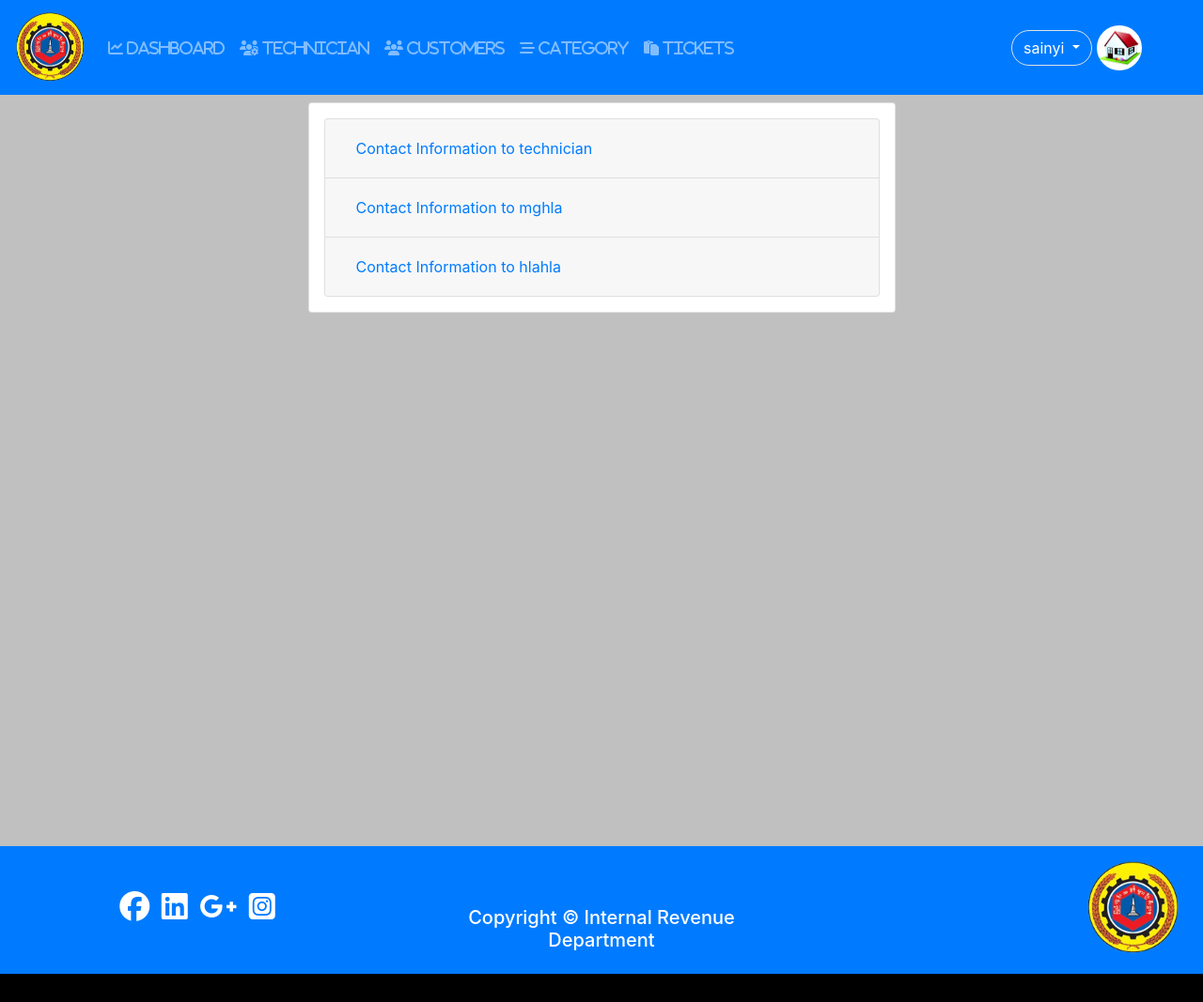
After one commit to mgsainyinyitun/HelpDesk, a Django app: page /user/system/contact-us in a window 1280 px wide. The commit adds this page. Shown: the whole page at 94% size. Run offline with Django 3.2, Linux system fonts and the light colour scheme; a user stored in the database is signed in; data comes from the database, SQL or seed files in the repository; both versions use the stored data as it was after the commit; some libraries are stand-ins or nearby versions.

Commit message:
add contact us, modify some

```diff
--- a/tickets/templates/tickets/new_category.html
+++ b/tickets/templates/tickets/new_category.html
@@ -26,7 +26,8 @@ Category Form
 		<table class="table">
 			{% for category in categories %}
 			<tr>
-			<td><span>{{category.name}}</span></td>
+			<td>
+				<span class="text-primary" style="font-size: 1.2em;"><i class="fas fa-angle-right mr-1"></i>{{category.name}}</span></td>
 
 			{% if request.user.is_superuser %}
 			{% include 'tickets/modal.html'%}
--- a/user/templates/user/base.html
+++ b/user/templates/user/base.html
@@ -44,8 +44,9 @@
     </div>
 
 
-
+    {% if user.is_authenticated %}
     {% include 'user/footer.html' %}
+    {%endif%}
 
 
     <script type="text/javascript">
--- /dev/null
+++ b/user/templates/user/contact_us.html
@@ -0,0 +1,68 @@
+{% extends 'user/base.html' %}
+{% block title %}
+About us
+{% endblock %}
+{% block content %}
+	<div class="d-flex justify-content-center">
+	<div class="card m-2 p-3 w-50">
+		<div class="accordion" id="accordionExample">
+		{% for tech in technicians %}
+			  <div class="card">
+			    <div class="card-header" id="{{tech.username}}headingOne">
+			      <h2 class="mb-0">
+			        <button class="btn btn-link btn-block text-left" type="button" data-toggle="collapse" data-target="#{{tech.username}}collapseOne" aria-expanded="true" aria-controls="{{tech.username}}collapseOne">
+			          Contact Information to {{tech.username}}
+			        </button>
+			      </h2>
+			    </div>
+
+			    <div id="{{tech.username}}collapseOne" class="collapse" aria-labelledby="{{tech.username}}headingOne" data-parent="#accordionExample">
+			      <div class="card-body">
+
+
+			       	<div class="row ml-1">
+			       		<div class="col-3">
+			       			<span class="text-primary"><i class="far fa-user mr-2"></i>NAME</span>
+
+			       		</div>
+			       		<div class="col">
+			       			<span class="text-primary">{{tech.first_name}} {{tech.last_name}}</span>
+			       		</div>
+			       	</div>
+
+			       	<div class="row ml-1">
+			       		<div class="col-3">
+			       			<span class="text-primary"><i class="fas fa-user-cog mr-1"></i>JOB TITLE</span>
+			       		</div>
+			       		<div class="col">
+			       			<span class="text-primary">{{tech.profile.category.name}}</span>
+			       		</div>
+			       	</div>
+
+			       	<div class="row ml-1">
+			       		<div class="col-3">
+			       			<span class="text-primary"><i class="fas fa-phone mr-2"></i>PHONE</span>
+
+			       		</div>
+			       		<div class="col">
+			       			<span class="text-primary">{{tech.profile.phone}}</span>
+			       		</div>
+			       	</div>
+
+			       	<div class="row ml-1">
+			       		<div class="col-3">
+			       			<span class="text-primary"><i class="fas fa-envelope-square mr-2"></i>EMAIL</span>
+			       		</div>
+			       		<div class="col">
+			       			<span class="text-primary">{{tech.email}}</span>
+			       		</div>
+			       	</div>
+
+			      </div>
+			    </div>
+			</div>
+		{% endfor%}
+		</div>
+</div>
+</div>
+{% endblock %}
--- a/user/templates/user/naviation.html
+++ b/user/templates/user/naviation.html
@@ -43,8 +43,8 @@
         <li class="nav-item {{new_ticket}}">
           <a class="nav-link" href="create"><i class="fas fa-ticket-alt"> NEW TICKETS</i></a>
         </li>
-        <li class="nav-item {{about_us}}">
-          <a class="nav-link" href="#"><i class="fas fa-sitemap"> ABOUT US</i></a>
+        <li class="nav-item {{contact_us}}">
+          <a class="nav-link" href="user/system/contact-us"><i class="fas fa-sitemap"> CONTACT US</i></a>
         </li>
           {% endif %}
 
--- a/user/templates/user/role_view.html
+++ b/user/templates/user/role_view.html
@@ -1,5 +1,7 @@
 {% extends 'user/base.html' %}
 {% block content %}
+<div class="d-flex justify-content-center">
+<div class="card m-2 p-3 w-75">
 <div class="mb-3">
 <a href="admin" class="btn btn-danger rounded-pill">{{admin}} Admin</a>
 <a href="tech" class="btn btn-success rounded-pill">{{techs}} Technician</a>
@@ -8,4 +10,6 @@
 
 {% include 'user/tech_list.html' %}
 {% include 'tickets/paginator.html' %}
+</div>
+</div>
 {% endblock %}
--- a/user/templates/user/tech_list.html
+++ b/user/templates/user/tech_list.html
@@ -1,3 +1,4 @@
+
 <table class="table table-bordered">
 	<thead class="bg-secondary">
 		<tr>
--- a/user/templates/user/user_detail_view.html
+++ b/user/templates/user/user_detail_view.html
@@ -31,12 +31,12 @@
 	<div>
 		<div class="row">
 			<div class="col-4">
-				<p style="float: right;font-weight: bold;color: #020064;font-size: 1.2em;"><i class="fas fa-user-tie mr-2"></i>USER NAME : </p></div>
+				<p style="float: right;font-weight: bold;color: #020064;font-size: 1.2em;"><i class="fas fa-user-tie mr-2"></i>NAME : </p></div>
 			<div class="col-8">
 			<div style="background-color: rgba(14,31,255,0.5);
 			padding: 4px;border-radius: 10px;width: 70%;text-align: center;color: white;
 			">
-			{{d_user.username}}
+			{{d_user.first_name}} {{d_user.last_name}}
 			</div>
 			</div>
 		</div>
--- a/user/urls.py
+++ b/user/urls.py
@@ -25,5 +25,6 @@ urlpatterns = [
 
     #error
     path('system/error',views.error,name='error'),
+    path('system/contact-us',views.contactus,name='contact-us'),
     #path('dashboard/',views.dashboard,name='dashboard'),
 ]
--- a/user/views.py
+++ b/user/views.py
@@ -131,8 +131,12 @@ def user_detail_view(request,id):
 @login_required
 def customer_view(request):
 	users = User.objects.filter(is_superuser=False,is_staff=False);
+	paginator,page_obj,users,page = paginated(request,users,3);
 	return render(request,'user/customer_view.html',{ 'customer':'active',
-													  'users':users
+													  'users':users,
+													  'paginator':paginator,
+													  'page_obj':page_obj,
+													  'page':int(page),
 														});
 
 @user_passes_test(checkIfAdmin,login_url='error')
@@ -181,3 +185,10 @@ def user_delete(request,id):
 
 def error(request):
 	return render(request,'user/error.html');
+
+
+def contactus(request):
+	technicians = User.objects.filter(is_superuser=False,is_staff=True);
+	return render(request,'user/contact_us.html',{'contact_us':'active',
+												  'technicians':technicians,
+		});
```
Also changed, not shown: user/templates/registration/logged_out.html (+7 -2 lines), db.sqlite3.
